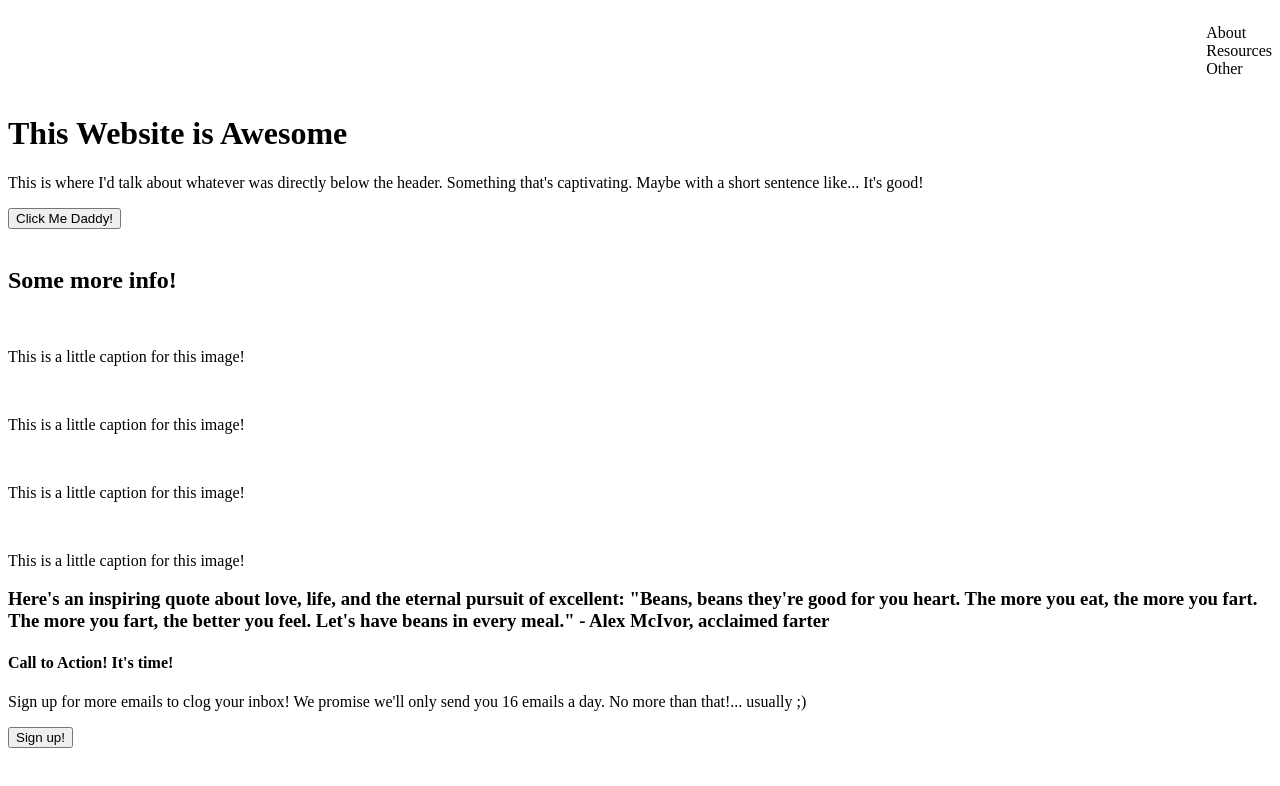
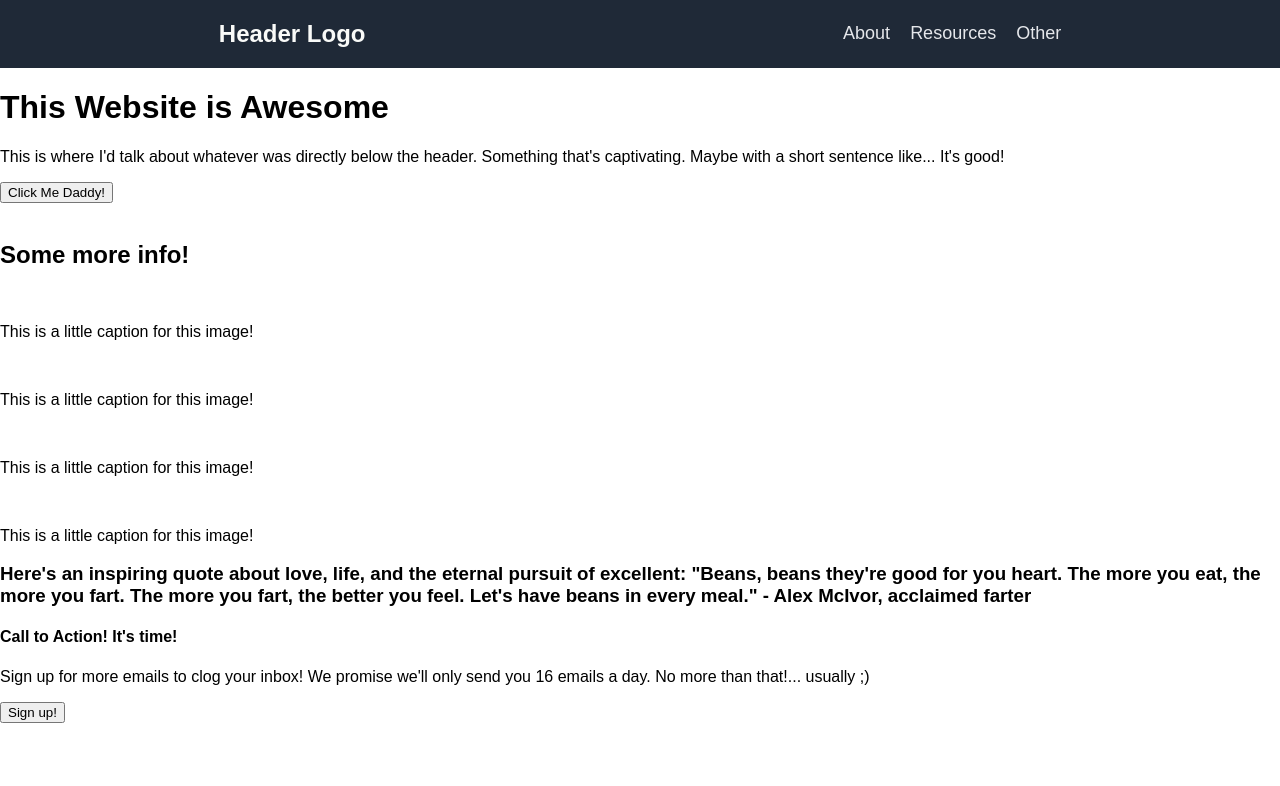
Before and after one commit to MadManMcIvor/TOP-Landing-Page, a plain HTML site: page index.html in a window 1280 px wide. Drawn offline with Linux system fonts and the light colour scheme.

Commit message:
Do CSS/fix html for Header

```diff
--- a/index.html
+++ b/index.html
@@ -9,8 +9,7 @@
 </head>
 <body>
     <div class="header">
-        <img>
-        <!--need to find an image to put here-->
+        <h2>Header Logo</h2>
         <ul>
             <li>About</li>
             <li>Resources</li>
--- a/styles.css
+++ b/styles.css
@@ -1,8 +1,26 @@
+body {
+    font-family: Arial;
+    margin: 0px;
+}
+
 .header {
     display: flex;
-    justify-content: space-between;
+    justify-content: space-around;
+    align-items: center;
+    background-color: #1F2937;
+    margin: 0px;
+}
+
+.header h2{
+    font-size: 24px;
+    color:#F9FAF8;
+    font-weight: bold;
 }
 
 ul {
     list-style-type: none;
+    display: flex;
+    gap: 20px;
+    font-size: 18px;
+    color: #E5E7EB;
 }
```
Also changed, not shown: images/logo.png (added), 1 other file.
